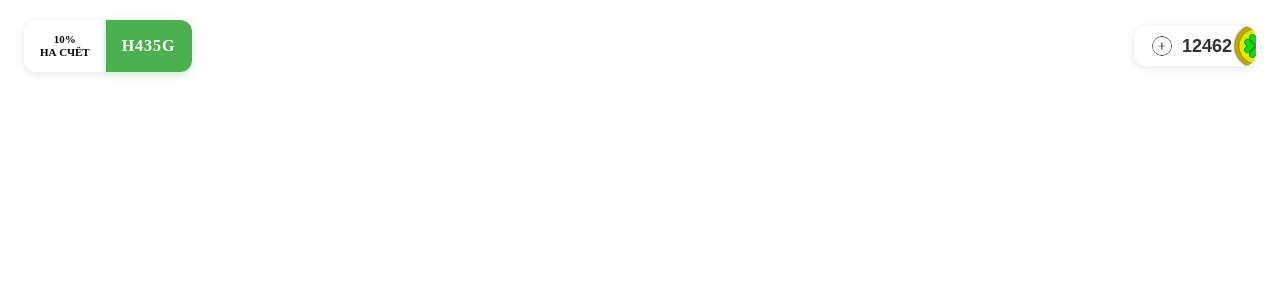
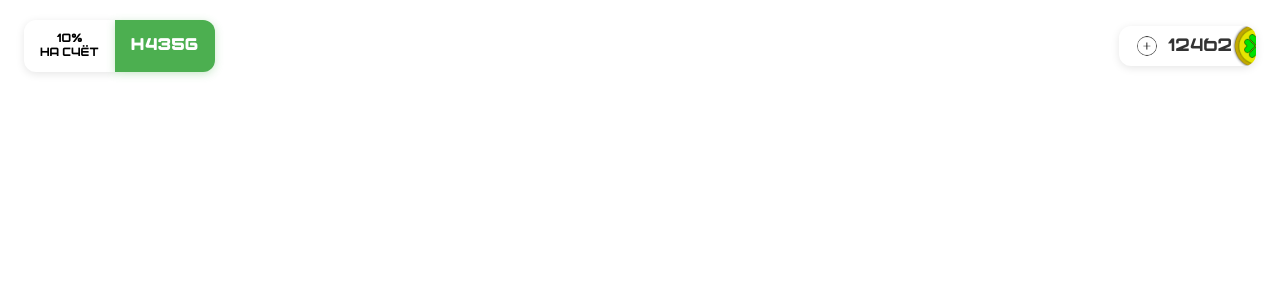
Before and after one commit to grabakin/CaseTG, a React (Vite) app: page / in a window 1280 px wide. Shown: the top 300 px of the page. Built offline with nearby package versions, Linux system fonts and the light colour scheme.

Commit message:
фич: сделал шрифт bowler везде в header

```diff
--- a/src/components/Header/Header.module.css
+++ b/src/components/Header/Header.module.css
@@ -1,3 +1,9 @@
+@font-face {
+    font-family: 'Bowler';
+    src: url('/Bowler.ttf') format('truetype');
+    font-display: swap;
+}
+
 .header {
     display: flex;
     justify-content: space-between;
@@ -20,8 +26,7 @@
     color: black;
     padding: 8px 16px;
     border-radius: 12px 0 0 12px;
-    font-size: 11px;
-    font-weight: bold;
+    font-size: 12px;
     text-align: center;
     line-height: 1.2;
     box-shadow: 0 2px 8px rgba(0, 0, 0, 0.1);
@@ -30,6 +35,7 @@
     display: flex;
     align-items: center;
     justify-content: center;
+    font-family: 'Bowler', sans-serif;
 }
 
 .promocode {
@@ -47,6 +53,8 @@
     display: flex;
     align-items: center;
     justify-content: center;
+    font-family: 'Bowler', sans-serif;
+
 }
 
 .balanceInfo {
@@ -87,8 +95,8 @@
 .balanceAmount {
     color: #333;
     font-size: 18px;
-    font-weight: bold;
     white-space: nowrap;
+    font-family: 'Bowler', sans-serif;
 }
 
 .coinIcon {
```
